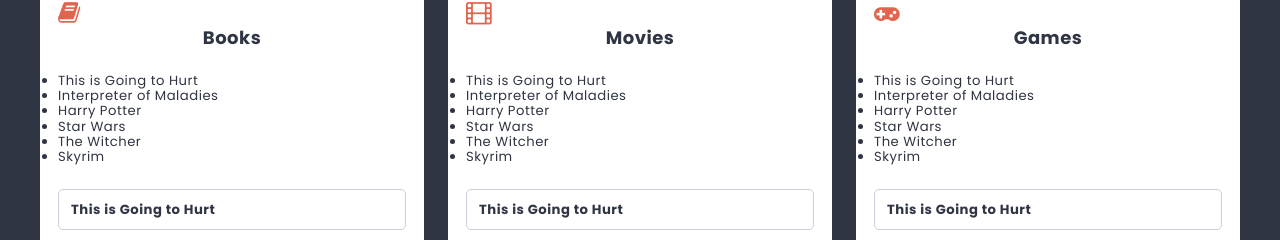
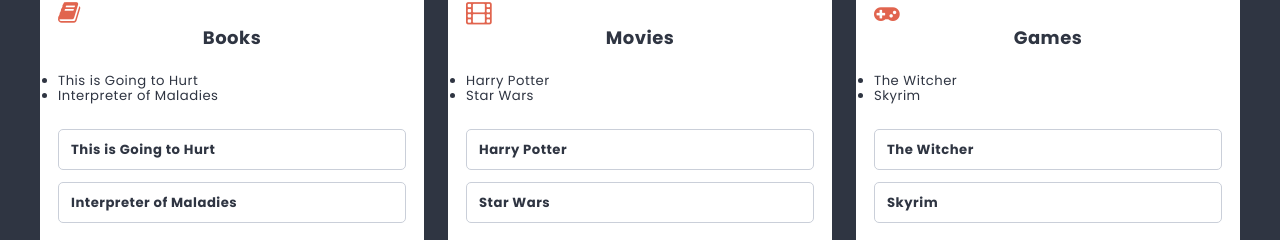
Before and after one commit to dominikamoriak/react-first-app, a React (Create React App) app: page / in a window 1280 px wide. Shown: the part 555-795 px from the top of the page. Built offline with nearby package versions, Linux system fonts and the light colour scheme.

Commit message:
Add filter in useSelector - Column

```diff
--- a/src/components/Column/Column.js
+++ b/src/components/Column/Column.js
@@ -5,7 +5,8 @@
 
 const Column = props => {
     const { id, title, icon } = props;
-    const cards = useSelector(state => state.cards);
+    const cards = useSelector(state => state.cards.filter
+    (card => card.columnId === props.id));
 
     return (
     <article className={styles.column}>
```
